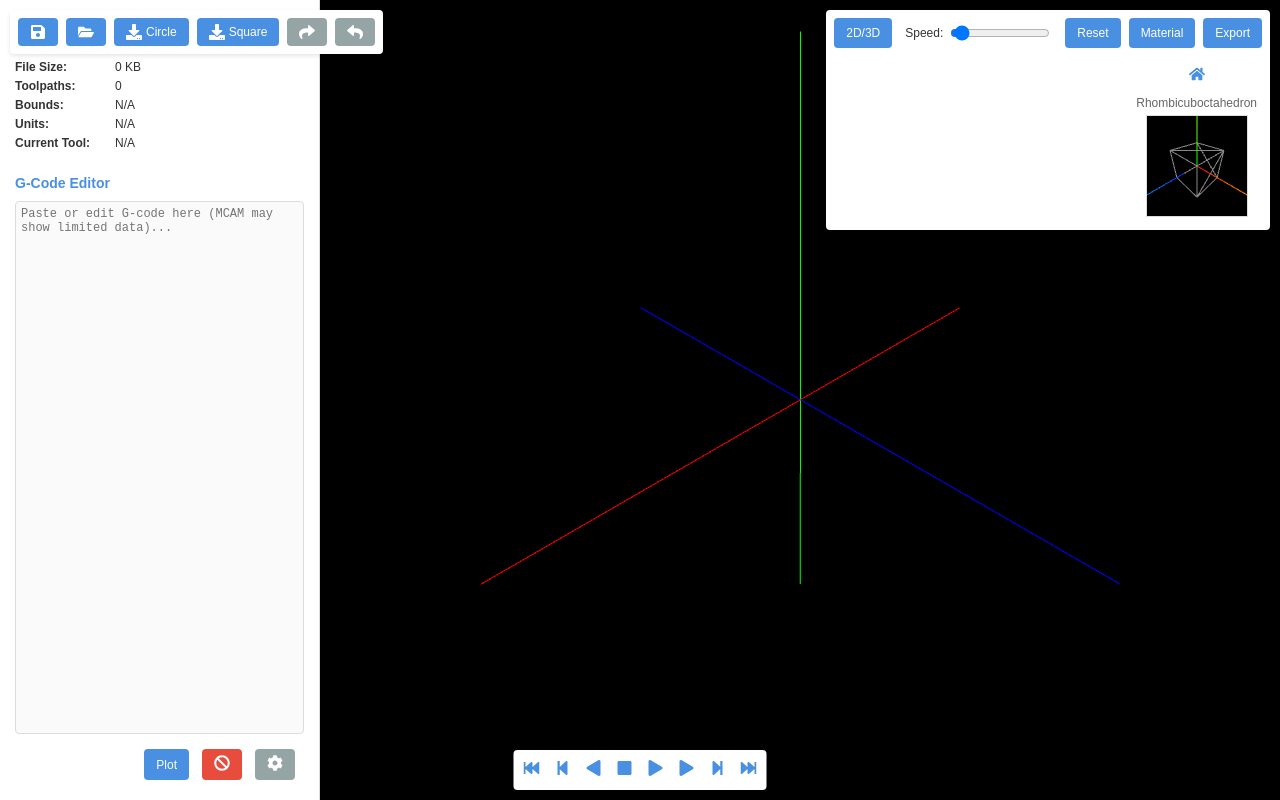
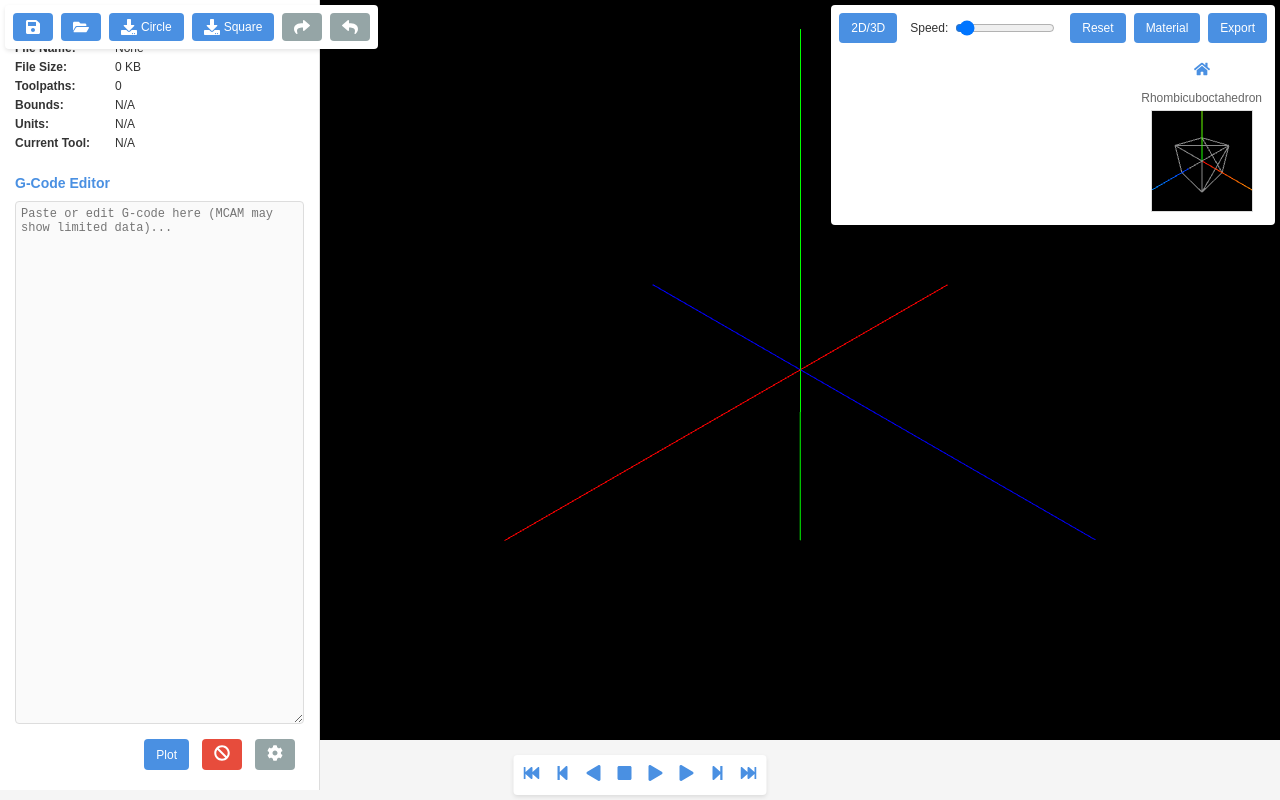
Before and after one commit to DanielGaudreault/web-cnc-simulator, a plain HTML site: page index.html in a window 1280 px wide. Drawn offline with nearby package versions, Linux system fonts and the light colour scheme.

Commit message:
Update styles.css

```diff
--- a/styles.css
+++ b/styles.css
@@ -24,8 +24,8 @@ body {
 
 #top-toolbar {
     position: absolute;
-    top: 10px;
-    left: 10px;
+    top: 5px; /* Moved up from 10px */
+    left: 5px; /* Moved left from 10px */
     z-index: 100;
     display: flex;
     gap: 8px;
@@ -37,8 +37,8 @@ body {
 
 .toolbar {
     position: absolute;
-    top: 10px;
-    right: 10px;
+    top: 5px;
+    right: 5px;
     z-index: 100;
     display: flex;
     flex-direction: column;
@@ -57,7 +57,7 @@ body {
     justify-content: flex-end;
 }
 
-.tool-button, #upload-button {
+.tool-button {
     background: #4a90e2;
     color: white;
     border: none;
@@ -77,7 +77,7 @@ body {
     height: 16px;
 }
 
-.tool-button:hover, #upload-button:hover {
+.tool-button:hover {
     background: #357ab8;
 }
 
@@ -108,14 +108,13 @@ body {
 #sidebar {
     width: 320px;
     min-width: 200px;
-    height: 100%;
+    height: calc(100% - 10px); /* Adjusted to fit within viewport */
     background: #fff;
     padding: 15px;
     border-right: 1px solid #ddd;
     overflow-y: auto;
     box-sizing: border-box;
     flex-shrink: 0;
-    position: relative;
     display: flex;
     flex-direction: column;
 }
@@ -143,8 +142,9 @@ body {
 
 #gcode-input {
     width: 100%;
-    flex-grow: 1;
-    resize: none;
+    flex: 1 1 auto;
+    min-height: 100px;
+    resize: vertical;
     font-family: monospace;
     font-size: 12px;
     border: 1px solid #ddd;
@@ -159,6 +159,7 @@ body {
     flex: 1;
     position: relative;
     overflow: hidden;
+    height: calc(100% - 60px); /* Adjusted to leave room for control bar */
 }
 
 #canvas-2d, #canvas-3d {
@@ -265,7 +266,7 @@ body {
 
 #control-bar {
     position: absolute;
-    bottom: 10px;
+    bottom: 5px;
     left: 50%;
     transform: translateX(-50%);
     z-index: 100;
@@ -273,6 +274,7 @@ body {
     padding: 5px;
     border-radius: 4px;
     box-shadow: 0 2px 4px rgba(0, 0, 0, 0.1);
+    width: auto;
 }
 
 .control-icons {
```
